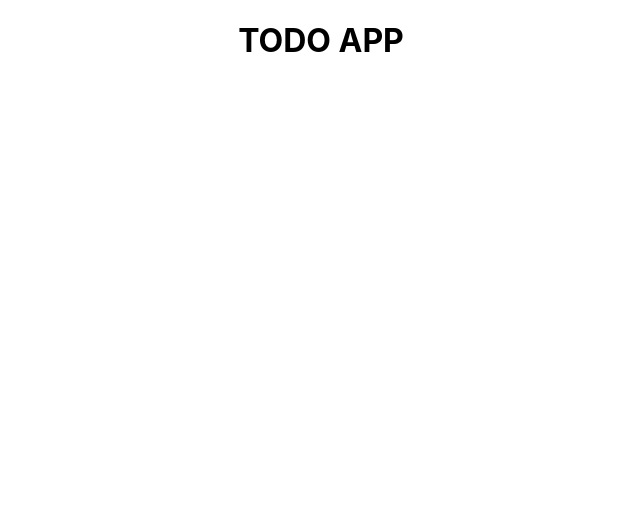
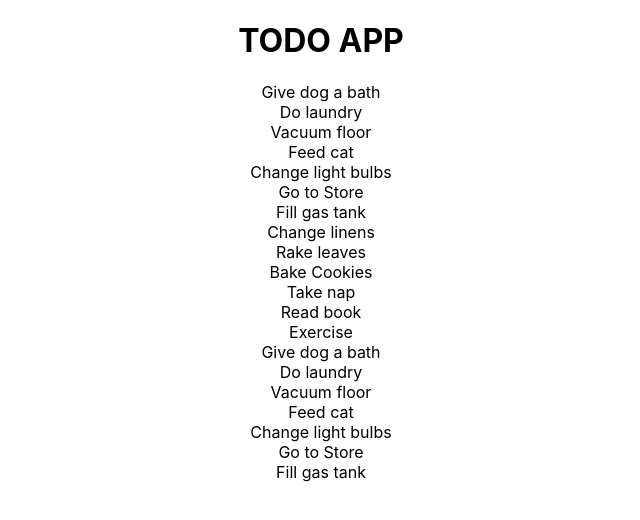
Before and after one commit to ihatepineapple/todo-app, a React (Create React App) app: page / in a window 1280 px wide. Shown: the top 520 px of the page, without its empty margins (319-959 px from the left). Built offline with nearby package versions, Linux system fonts and the light colour scheme.

Commit message:
tasks rendering from json

```diff
--- a/src/components/todo-list.js
+++ b/src/components/todo-list.js
@@ -1,8 +1,14 @@
-import React from 'react'
+import React from 'react';
+import ToDo from './todo';
 
-function TodoList() {
+function TodoList({todoList}) {
     return (
         <div>
+            {todoList.map(todo => {
+               return (
+                   <ToDo todo={todo} />
+               )
+           })}
 
         </div>
     )
--- a/src/components/todo.js
+++ b/src/components/todo.js
@@ -0,0 +1,11 @@
+import React from 'react'
+
+const ToDo = ({todo}) => {
+    return (
+        <div>
+            {todo.task}
+        </div>
+    );
+ };
+
+export default ToDo
```
